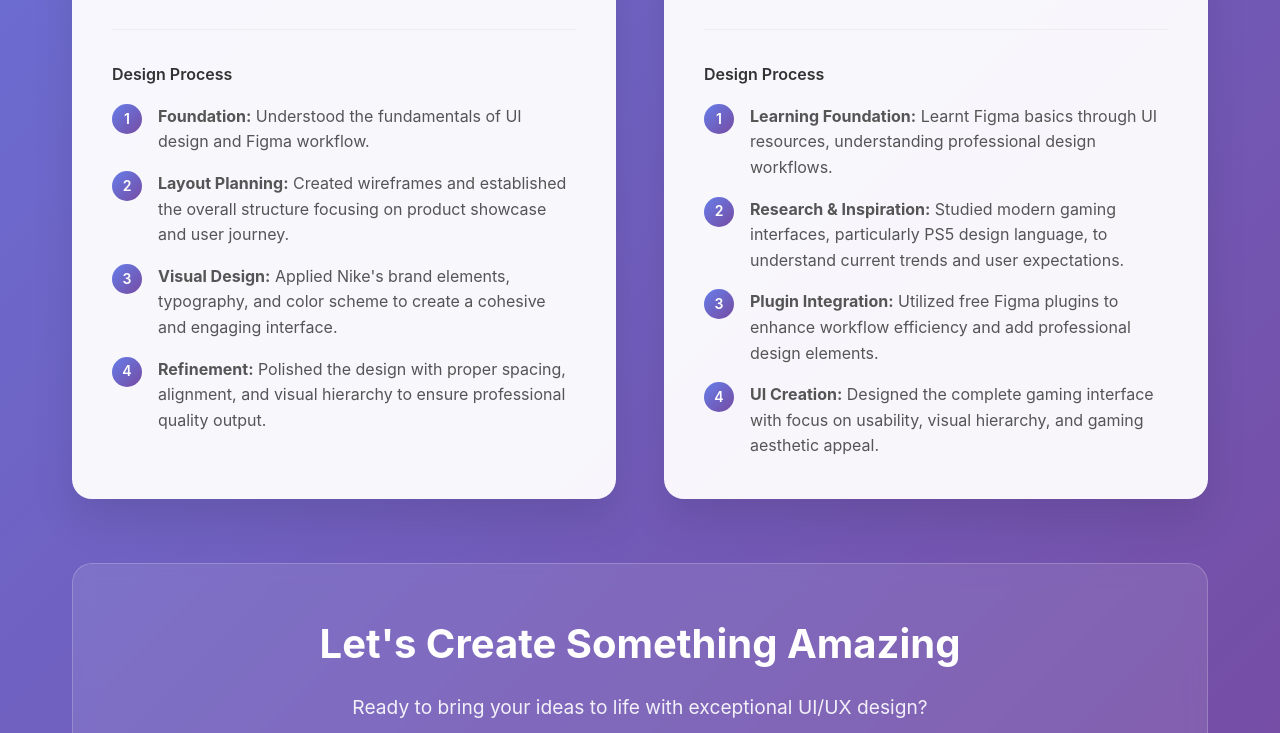
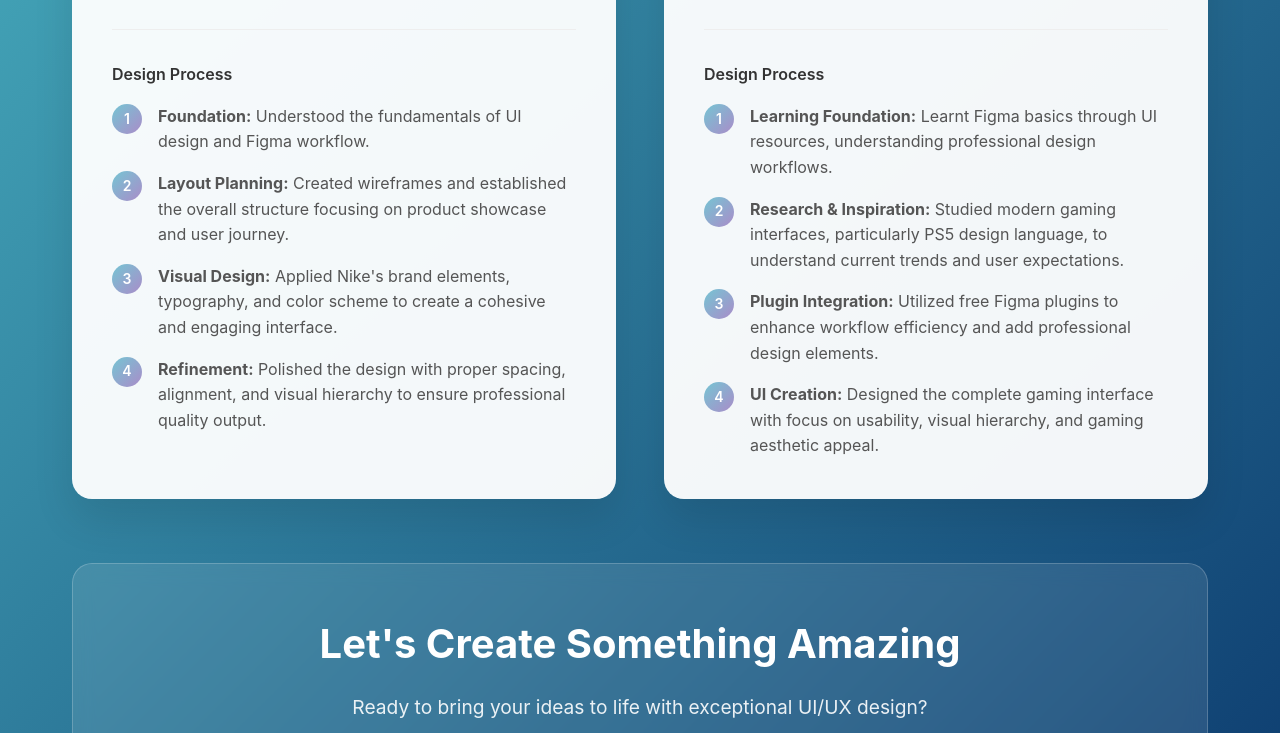
Before and after one commit to SrutiDash/UI-UX-Portfolio, a plain HTML site: page index.html in a window 1280 px wide. Shown: the part 1269-2002 px from the top of the page. Drawn offline with Linux system fonts and the light colour scheme.

Commit message:
background color changed

```diff
--- a/index.html
+++ b/index.html
@@ -13,7 +13,7 @@
 
         body {
             font-family: 'Inter', -apple-system, BlinkMacSystemFont, sans-serif;
-            background: linear-gradient(135deg, #667eea 0%, #764ba2 100%);
+            background: linear-gradient(135deg, #60dbdd 0%, #0c3a6e 100%);
             min-height: 100vh;
             line-height: 1.6;
         }
@@ -190,7 +190,7 @@
         }
 
         .step-number {
-            background: linear-gradient(135deg, #667eea, #764ba2);
+            background: linear-gradient(135deg, #75c5d3, #aa8cc9);
             color: white;
             width: 30px;
             height: 30px;
```
